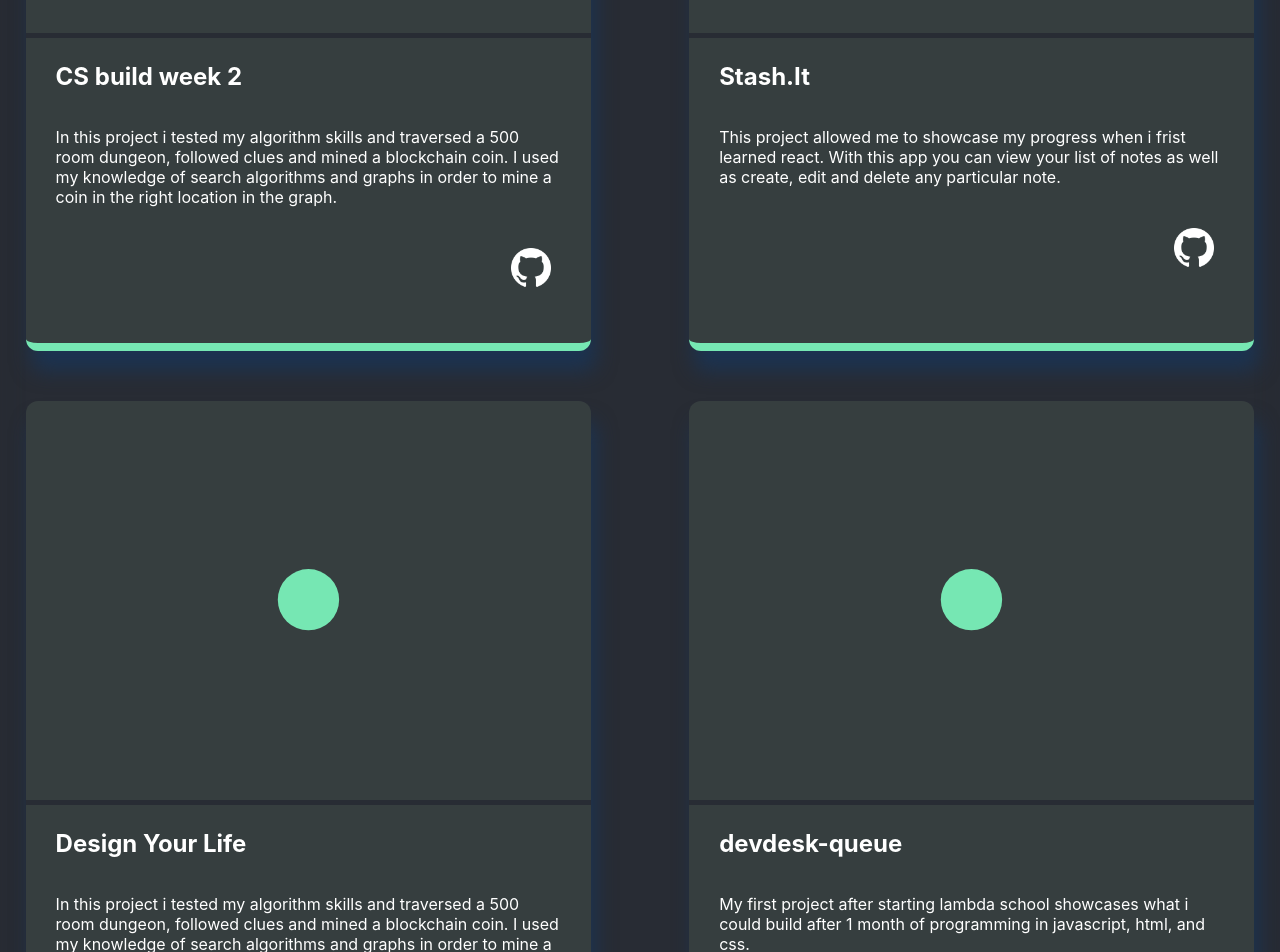
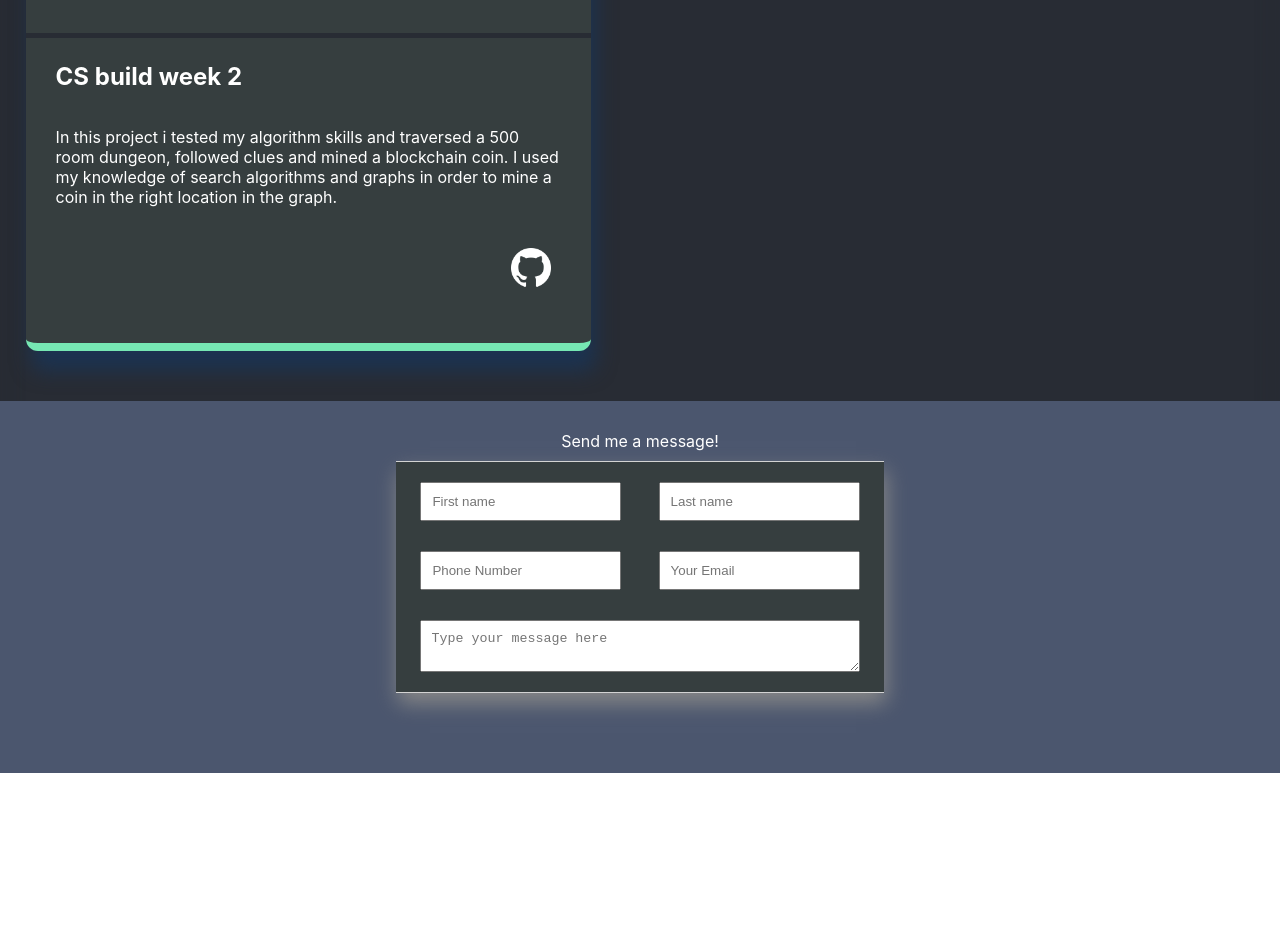
Before and after one commit to NickStrick/My-Portfolio, a React (Create React App) app in the folder portfolio/: page / in a window 1280 px wide. Shown: the part 3540-4492 px from the top of the page. After the commit the page ends 4313 px from the top, so only its background shows below. Built offline with nearby package versions, Linux system fonts and the light colour scheme.

Commit message:
cleaned up app js file

```diff
--- a/portfolio/src/App.js
+++ b/portfolio/src/App.js
@@ -70,46 +70,38 @@ const pData = [
     link: 'https://github.com/TBN-CS-build-week-2/CS-Build-Week-2',
     role: 'Wed Developer'
   },
-  {
-    name: "Stash.It",
-    description: 'This project allowed me to showcase my progress when i frist learned react. With this app you can view your list of notes as well as create, edit and delete any particular note.',
-    img: logo,
-    link: 'https://github.com/tabless-thursday-4-15-2019',
-    role: 'Team Lead'
-  },
-  {
-    name: "Design Your Life",
-    description: 'In this project i tested my algorithm skills and traversed a 500 room dungeon, followed clues and mined a blockchain coin. I used my knowledge of search algorithms and graphs in order to mine a coin in the right location in the graph.',
-    img: logo,
-    link: 'https://github.com/designyourlife-bw-3-11',
-    role: 'Team Lead'
-  },
-  {
-    name: "devdesk-queue",
-    description: 'My first project after starting lambda school showcases what i could build after 1 month of programming in javascript, html, and css.',
-    img: logo,
-    link: 'https://github.com/devdesk-queue',
-    role: 'Team Lead',
-  },
+  // {
+  //   name: "Stash.It",
+  //   description: 'This project allowed me to showcase my progress when i frist learned react. With this app you can view your list of notes as well as create, edit and delete any particular note.',
+  //   img: logo,
+  //   link: 'https://github.com/tabless-thursday-4-15-2019',
+  //   role: 'Team Lead'
+  // },
+  // {
+  //   name: "Design Your Life",
+  //   description: 'In this project i tested my algorithm skills and traversed a 500 room dungeon, followed clues and mined a blockchain coin. I used my knowledge of search algorithms and graphs in order to mine a coin in the right location in the graph.',
+  //   img: logo,
+  //   link: 'https://github.com/designyourlife-bw-3-11',
+  //   role: 'Team Lead'
+  // },
+  // {
+  //   name: "devdesk-queue",
+  //   description: 'My first project after starting lambda school showcases what i could build after 1 month of programming in javascript, html, and css.',
+  //   img: logo,
+  //   link: 'https://github.com/devdesk-queue',
+  //   role: 'Team Lead',
+  // },
 
 ]
 
 function App() {
   const [projects] = useState(pData)
 
-  useEffect(() => {
-    // console.log(window.scrollY)
-    console.log('h')
-    // if (window.scrollY === 0) {
-    //     if (pinText != 'OpacityOn') {
-    //         setPinText('OpacityOn');
-    //     }
-    // } else {
-    //     if (pinText != 'OpacityOff') {
-    //         setPinText('OpacityOff');
-    //     }
-    // }
-  }, [window.scrollY]);
+  // useEffect(() => {
+
+  //   console.log('h')
+
+  // }, [window.scrollY]);
 
   return (
     <div className="App">
```
